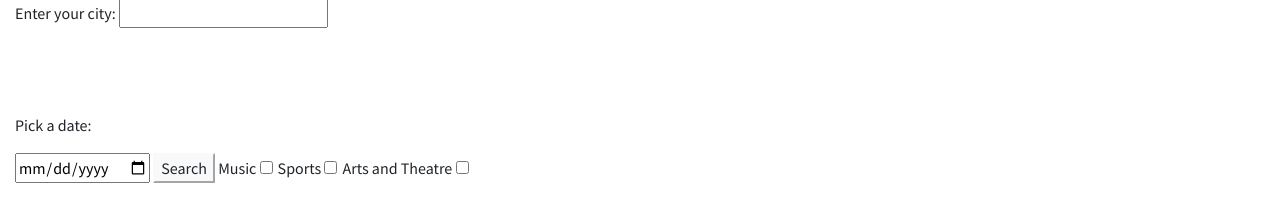
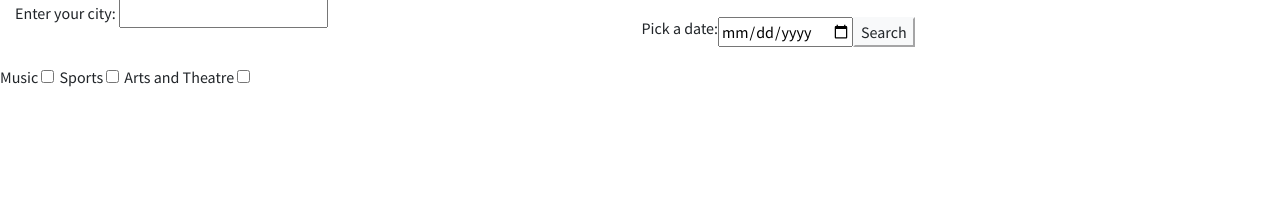
Before and after one commit to victoriamcn/NightOwl, a plain HTML site: page index.html in a window 1280 px wide. Shown: the part 352-574 px from the top of the page. Drawn offline with nearby package versions, Linux system fonts and the light colour scheme; a web font is replaced by a local one.

Commit message:
added row and cols

```diff
--- a/index.html
+++ b/index.html
@@ -39,6 +39,8 @@
   </header>
 
   <div class="container-fluid">
+    <div class="row">
+      <div class="col">
         <section class="tm-options">
           <label class="header">Enter your city: </label>
           <input type="text" id="inputCity"></input>
@@ -48,10 +50,15 @@
           <div
             class="citiesMenu hidden flex-col items-center py-2 mt-3 w-1/8 font-bold bg-white drop-shadow-md sm:self-center">
           </div>
-      <br></br>
-      <p>Pick a date: </p>
+      </div>
+
+      <div class="col form-check form-check-inline">
+        <label>Pick a date: </label>
         <input type="date" id="inputDate"></input>
         <button id="searchBtn" type="button" class="btn-light">Search</button>
+      </div>
+    </div>
+    <div class="row">
       <div class="form-check form-check-inline">
         <div class="toggle">
           <label class="form-check-label" for="music">Music</label>
@@ -64,6 +71,7 @@
         <div class="toggle">
           <label class="form-check-label" for="arts">Arts and Theatre</label>
           <input class="form-check-input" id="arts" type="checkbox">
+        </div>
       </div>
     </div>
     </section>
```
Lines whose indentation alone changed are shown as unchanged.
